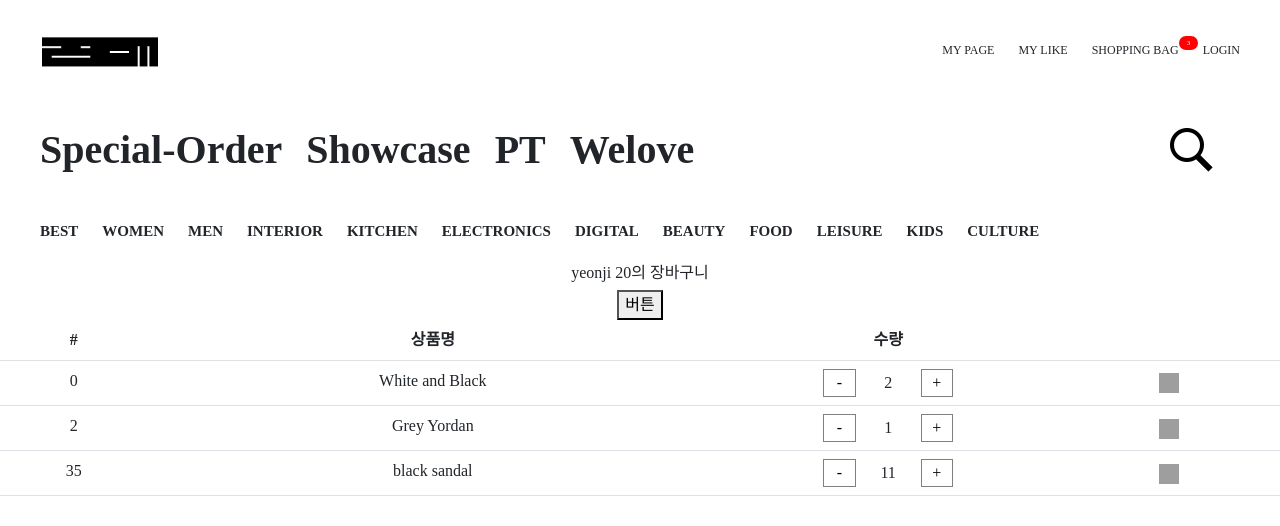
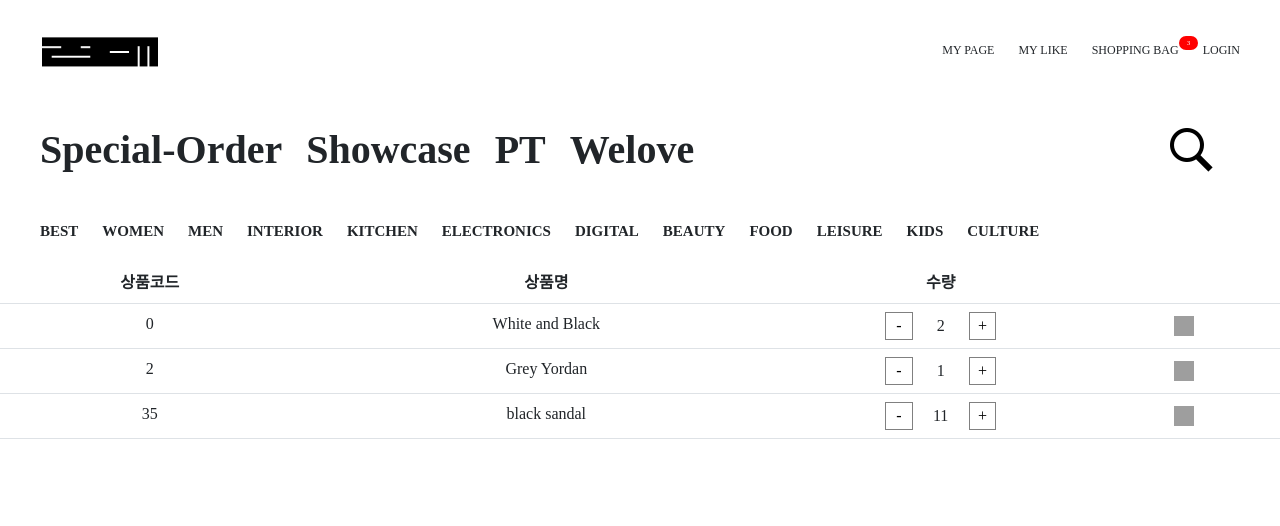
Before and after one commit to z1z1hh/shop, a React (Create React App) app: page /cart in a window 1280 px wide. Shown: the top 526 px of the page. Built offline with nearby package versions, Linux system fonts and the light colour scheme; grey boxes are pictures that could not be loaded; a web font is replaced by a local one.

Commit message:
장바구니 수량 변경 함수 추가

```diff
--- a/src/data.js
+++ b/src/data.js
@@ -3,8 +3,7 @@ let data = [
           id : 0,
           title : "White and Black",
           content : "Born in France",
-          price : 120000,
-          a : 1
+          price : 120000
         },
 
         {
--- a/src/routes/Cart.js
+++ b/src/routes/Cart.js
@@ -1,7 +1,7 @@
 import Table from 'react-bootstrap/Table'
 import { useDispatch, useSelector } from 'react-redux'
 import { useState } from 'react'
-import { ageIncrease, prdtIncrease, deleteItem } from "./../store.js"
+import { prdtDecrease, prdtIncrease, deleteItem } from "./../store.js"
 
 function Cart() {
     // a에는 모든 state 값들이 들어온다, user라는 state만 뽑고싶으면 return state.user
@@ -11,14 +11,11 @@ function Cart() {
 
     return (
         <>
-            <h6>{user.user.name} {user.user.age}의 장바구니</h6>
-            <button onClick={() => dispatch(ageIncrease())}>버튼</button>
-
             <Table>
 
                 <thead>
                     <tr>
-                        <th>#</th>
+                        <th>상품코드</th>
                         <th>상품명</th>
                         <th>수량</th>
                         <th></th>
@@ -32,7 +29,11 @@ function Cart() {
                                     <td>{cartData[i].id}</td>
                                     <td>{cartData[i].name}</td>
                                     <td className="btn-count">
-                                        <button>-</button>{cartData[i].count}
+                                        <button onClick={
+                                            () => {
+                                                dispatch(prdtDecrease(cartData[i].id))
+                                            }
+                                        }>-</button>{cartData[i].count}
                                         <button onClick = {
                                             () => {
                                                 // 파라미터로 내가 클릭한 장바구니 데이터의 id로 전송
--- a/src/store.js
+++ b/src/store.js
@@ -37,6 +37,13 @@ let cart = createSlice({
       const idx = state.findIndex((a) => {return a.id === action.payload})
       state[idx].count++
     },
+    prdtDecrease(state, action) {
+      const idx = state.findIndex((a) => {return a.id === action.payload})
+      if(state[idx].count <= 0) {
+        return
+      }
+      state[idx].count--
+    },
     addCart(state, action) {
       const result = state.find(function(state){
         return state.id === action.payload.id
@@ -59,7 +66,7 @@ let cart = createSlice({
     }
   }
 })
-export let { prdtIncrease, addCart , deleteItem } = cart.actions
+export let { prdtIncrease, prdtDecrease, addCart , deleteItem } = cart.actions
 
 // 위에서 만든 변수를 여기에 등록해야 사용할 수 있음
 export default configureStore({
```
